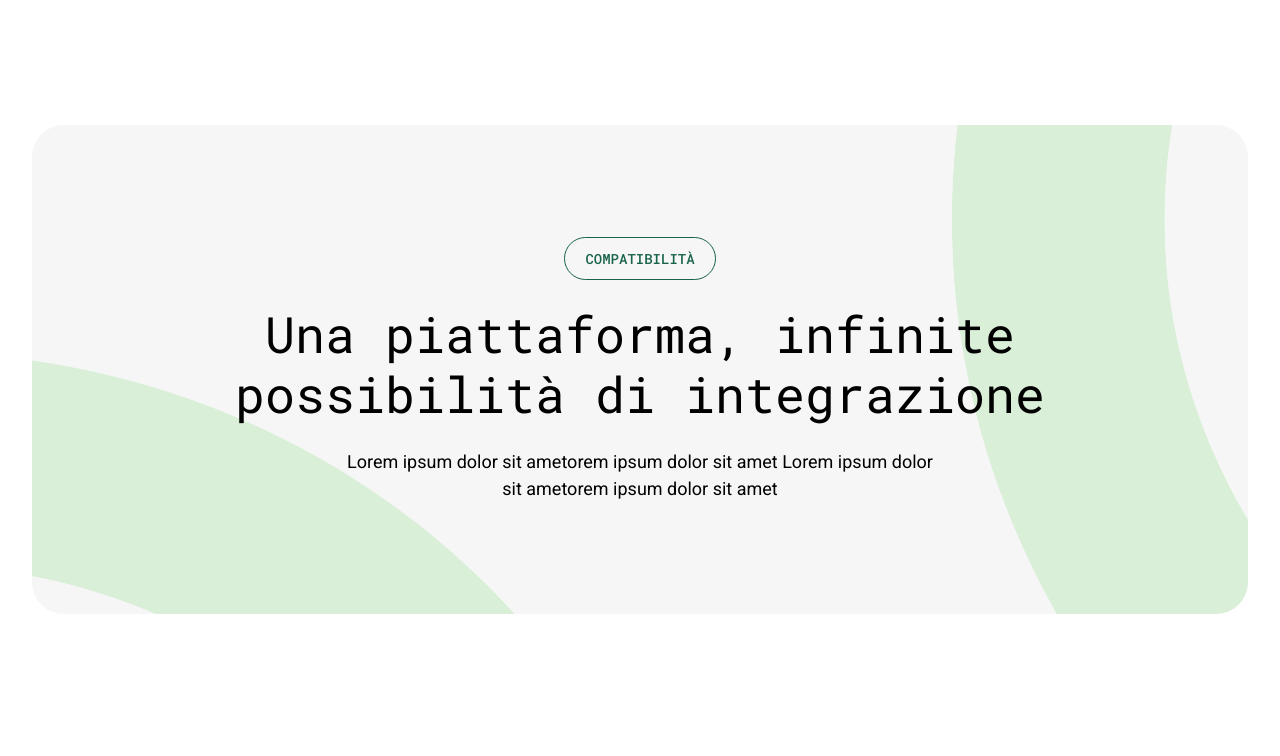
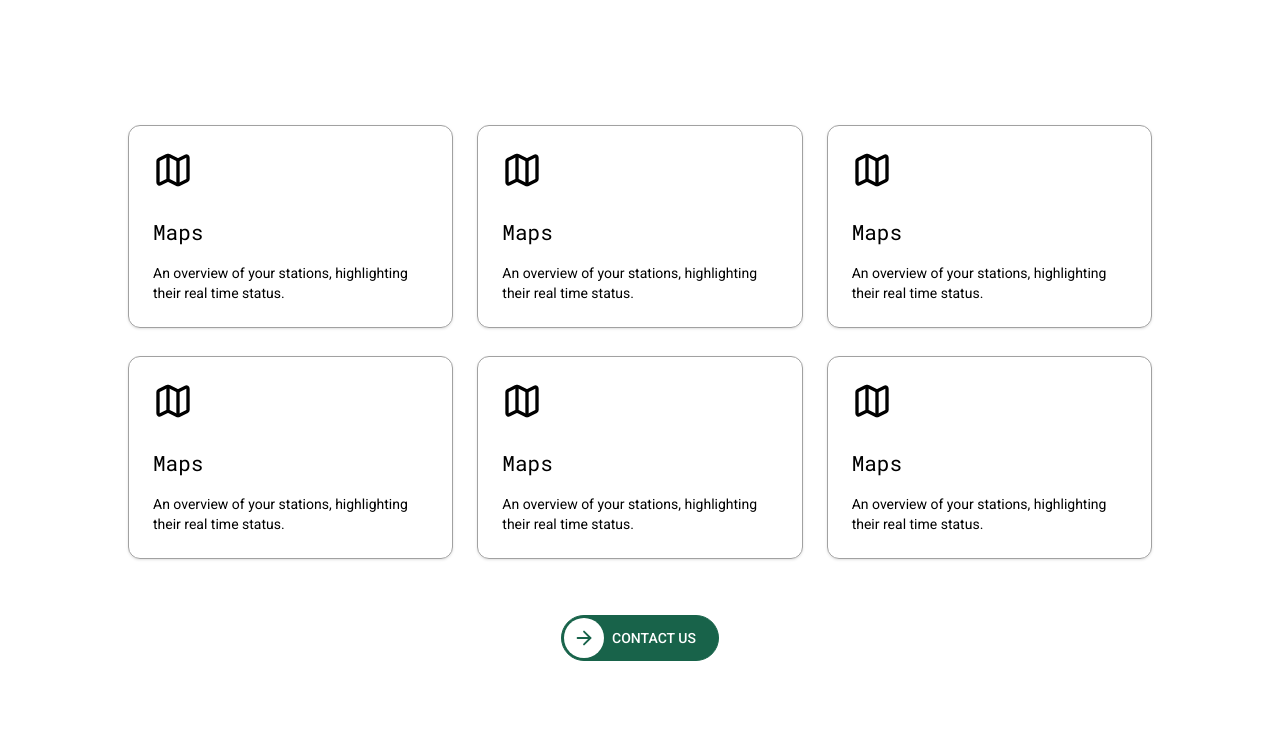
Before and after one commit to kylecraq/ges-staging, a Next.js app: page /en in a window 1280 px wide. Shown: the part 2120-2876 px from the top of the page. Built offline with nearby package versions, Linux system fonts and the light colour scheme.

Commit message:
add cards section

```diff
--- /dev/null
+++ b/src/app/[locale]/(home-page)/_components/home-page-cards-section.tsx
@@ -0,0 +1,86 @@
+'use client';
+
+import {
+  Card,
+  CardDescription,
+  CardFooter,
+  CardHeader,
+  CardTitle,
+} from '@/components/ui/card';
+import { ArrowRightIcon, MapIcon } from 'lucide-react';
+import { ReactNode, useMemo } from 'react';
+import { Button } from '@/components/ui/button';
+import { PrimaryLink } from '@/components/ges-ui/links/primary-link';
+
+type Card = {
+  icon: ReactNode;
+  title: string;
+  description: string;
+};
+
+export const HomePageCardsSection = () => {
+  const cards: Card[] = useMemo(() => {
+    return [
+      {
+        icon: <MapIcon className="size-10" />,
+        title: 'Maps',
+        description:
+          'An overview of your stations, highlighting their real time status.',
+      },
+      {
+        icon: <MapIcon className="size-10" />,
+        title: 'Maps',
+        description:
+          'An overview of your stations, highlighting their real time status.',
+      },
+      {
+        icon: <MapIcon className="size-10" />,
+        title: 'Maps',
+        description:
+          'An overview of your stations, highlighting their real time status.',
+      },
+      {
+        icon: <MapIcon className="size-10" />,
+        title: 'Maps',
+        description:
+          'An overview of your stations, highlighting their real time status.',
+      },
+      {
+        icon: <MapIcon className="size-10" />,
+        title: 'Maps',
+        description:
+          'An overview of your stations, highlighting their real time status.',
+      },
+      {
+        icon: <MapIcon className="size-10" />,
+        title: 'Maps',
+        description:
+          'An overview of your stations, highlighting their real time status.',
+      },
+    ];
+  }, []);
+
+  return (
+    <section className="flex flex-col justify-center items-center gap-14">
+      <article className="px-wide md:px-main grid grid-cols-1 gap-6 md:grid-cols-2 md:gap-x-6 md:gap-y-7 lg:grid-cols-3">
+        {cards.map((data, index) => {
+          return (
+            <Card key={index} className="border border-neutral-400">
+              <CardHeader>{data.icon}</CardHeader>
+              <CardFooter className="flex flex-col items-start gap-5 text-start">
+                <CardTitle className="heading-xs font-mono font-normal">
+                  {data.title}
+                </CardTitle>
+                <CardDescription className="body-text">
+                  {data.description}
+                </CardDescription>
+              </CardFooter>
+            </Card>
+          );
+        })}
+      </article>
+      <PrimaryLink icon={<ArrowRightIcon />} label={'Contact us'} href={'#'} />
+    </section>
+
+  );
+};
--- a/src/app/[locale]/(home-page)/page.tsx
+++ b/src/app/[locale]/(home-page)/page.tsx
@@ -8,6 +8,7 @@ import { HomePageFaqSection } from '@/app/[locale]/(home-page)/_components/home-
 import { HomePageFeatureSection } from '@/app/[locale]/(home-page)/_components/home-page-feature-section';
 import { Metadata } from 'next';
 import { HomePageOnBoardingSection } from '@/app/[locale]/(home-page)/_components/home-page-onboarding-section';
+import { HomePageCardsSection } from '@/app/[locale]/(home-page)/_components/home-page-cards-section';
 
 type HomeProps = {
   params: Promise<{ locale: string }>;
@@ -34,9 +35,10 @@ export default function Home(props: HomeProps) {
       <HomePageDecorations />
       <HomePageHero />
       <HomePageChargeSystemSection />
+      <HomePageCardsSection />
       <HomePageDownloadSection />
+      <HomePageFeatureSection />
       <HomePageOnBoardingSection />
-      <HomePageFeatureSection />
       <HomePageFaqSection />
     </main>
   );
--- a/src/app/globals.css
+++ b/src/app/globals.css
@@ -4,7 +4,7 @@
 @theme {
     --color-primary: #18634a;
     --color-primary-foreground: #ffffff;
-    --color-primary-variant: #18634a;
+    --color-primary-variant: #06ef00;
     --color-secondary: #ffffff;
     --color-secondary-foreground: #18634a;
 
--- a/src/components/ges-ui/sections/fancy-carousel.tsx
+++ b/src/components/ges-ui/sections/fancy-carousel.tsx
@@ -38,10 +38,10 @@ export function FancyCarousel(props: FancyCarouselProps) {
     type: 'bullets',
     clickable: true,
     bulletActiveClass:
-      'text-neutral-100 outline-2 outline-offset-3 outline-primary',
+      'text-neutral-100 outline-2 outline-offset-3 outline-primary-variant',
     renderBullet: (index, className) => {
       const iconHtml = renderToStaticMarkup(slides[index].icon);
-      return `<span class='${className} transition-all duration-500 ease-slow bg-neutral-0 min-w-4 cursor-pointer p-2 rounded-full [&_svg]:size-5'>${iconHtml}</span>`;
+      return `<span class='${className} transition-all duration-200 ease-slow bg-neutral-0 min-w-4 cursor-pointer p-2 rounded-full [&_svg]:size-5'>${iconHtml}</span>`;
     },
   };
 
--- /dev/null
+++ b/src/components/ui/card.tsx
@@ -0,0 +1,92 @@
+import * as React from "react"
+
+import { cn } from "@/lib/utils"
+
+function Card({ className, ...props }: React.ComponentProps<"div">) {
+  return (
+    <div
+      data-slot="card"
+      className={cn(
+        "bg-card text-card-foreground flex flex-col gap-6 rounded-xl border py-6 shadow-sm",
+        className
+      )}
+      {...props}
+    />
+  )
+}
+
+function CardHeader({ className, ...props }: React.ComponentProps<"div">) {
+  return (
+    <div
+      data-slot="card-header"
+      className={cn(
+        "@container/card-header grid auto-rows-min grid-rows-[auto_auto] items-start gap-2 px-6 has-data-[slot=card-action]:grid-cols-[1fr_auto] [.border-b]:pb-6",
+        className
+      )}
+      {...props}
+    />
+  )
+}
+
+function CardTitle({ className, ...props }: React.ComponentProps<"div">) {
+  return (
+    <div
+      data-slot="card-title"
+      className={cn("leading-none font-semibold", className)}
+      {...props}
+    />
+  )
+}
+
+function CardDescription({ className, ...props }: React.ComponentProps<"div">) {
+  return (
+    <div
+      data-slot="card-description"
+      className={cn("text-muted-foreground text-sm", className)}
+      {...props}
+    />
+  )
+}
+
+function CardAction({ className, ...props }: React.ComponentProps<"div">) {
+  return (
+    <div
+      data-slot="card-action"
+      className={cn(
+        "col-start-2 row-span-2 row-start-1 self-start justify-self-end",
+        className
+      )}
+      {...props}
+    />
+  )
+}
+
+function CardContent({ className, ...props }: React.ComponentProps<"div">) {
+  return (
+    <div
+      data-slot="card-content"
+      className={cn("px-6", className)}
+      {...props}
+    />
+  )
+}
+
+function CardFooter({ className, ...props }: React.ComponentProps<"div">) {
+  return (
+    <div
+      data-slot="card-footer"
+      className={cn("flex items-center px-6 [.border-t]:pt-6", className)}
+      {...props}
+    />
+  )
+}
+
+export {
+  Card,
+  CardHeader,
+  CardFooter,
+  CardTitle,
+  CardAction,
+  CardDescription,
+  CardContent,
+}
```
